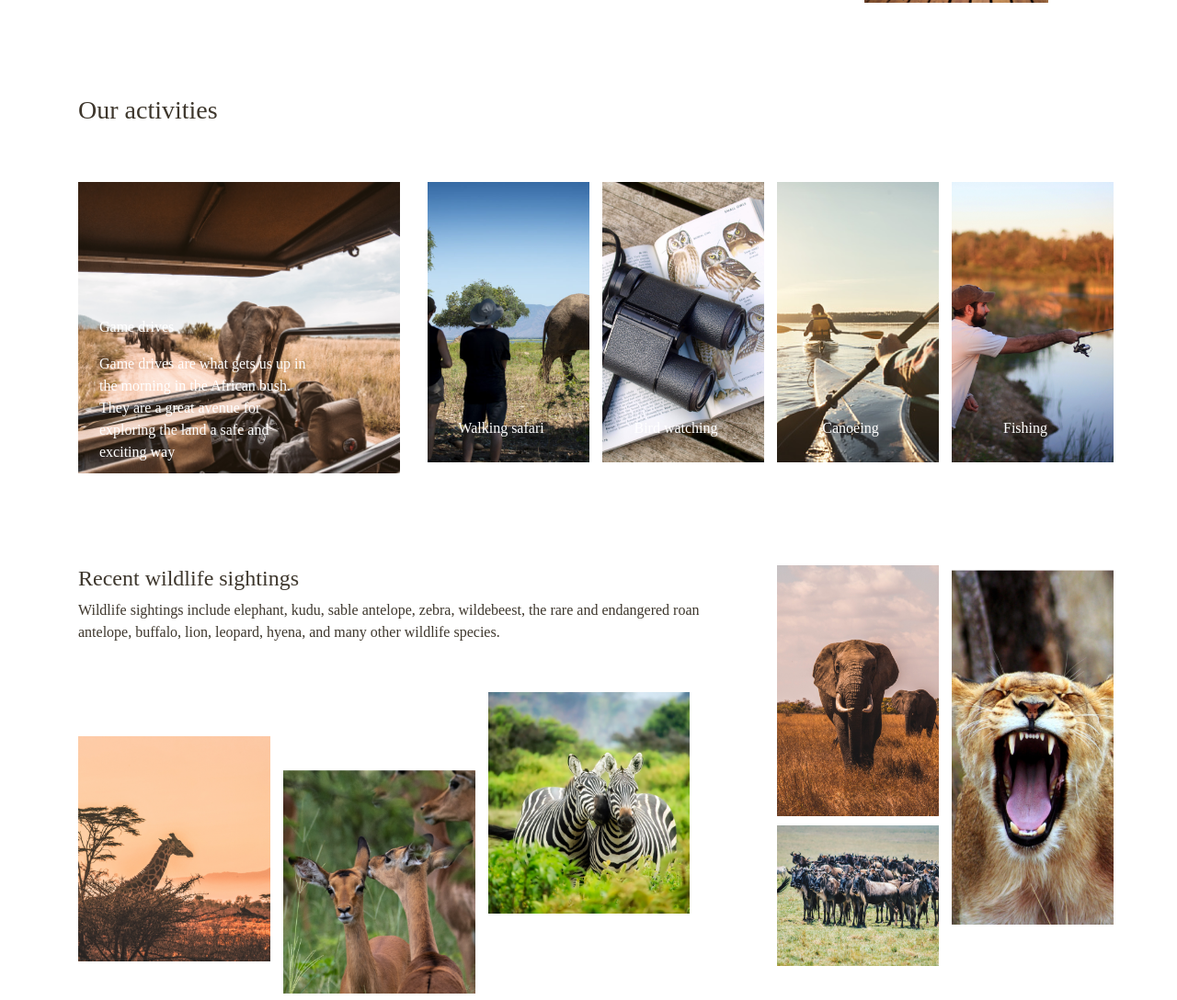
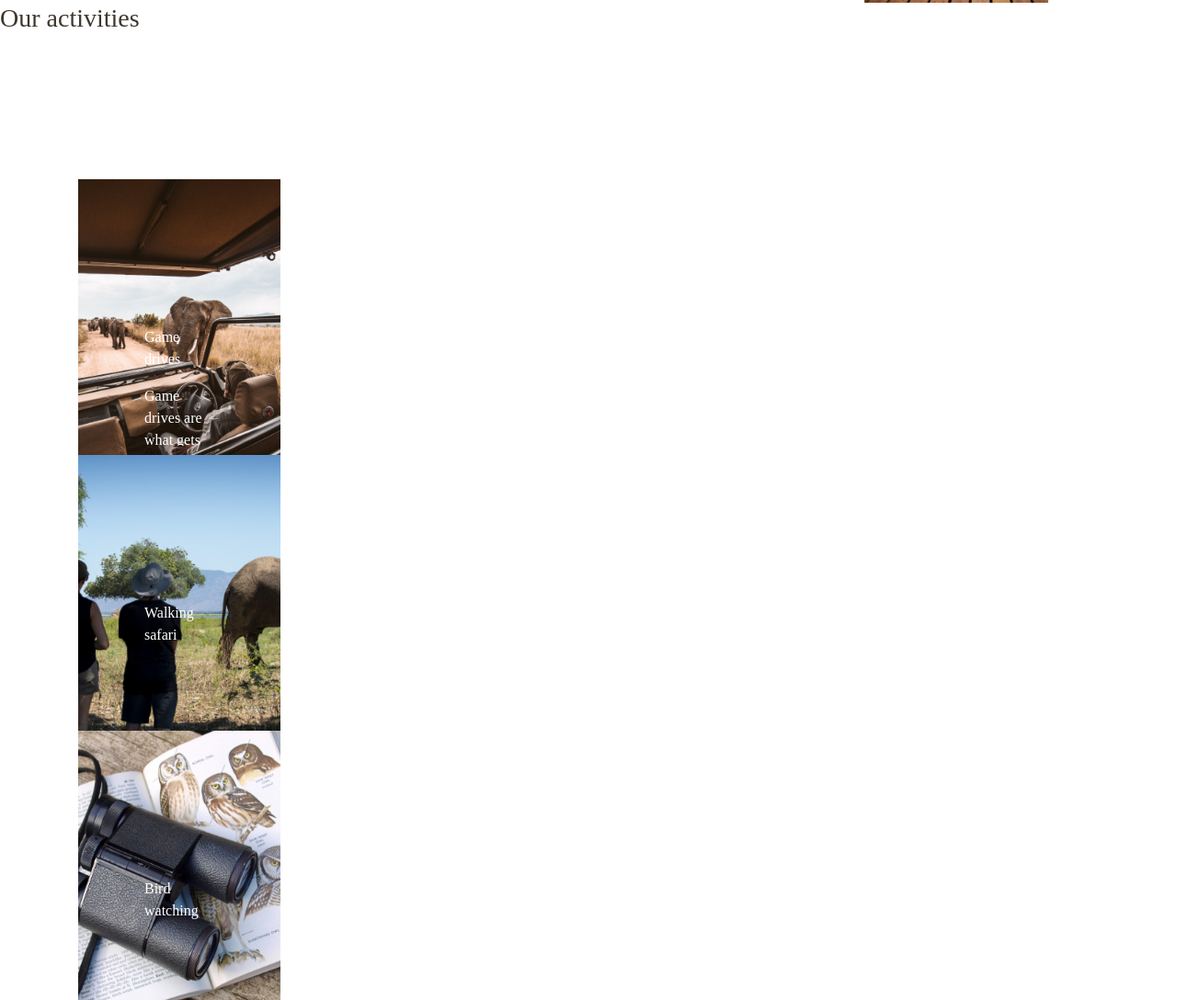
Before and after one commit to rmapanda/rudoboostrapfinal, a plain HTML site: page index.html in a window 1280 px wide. Shown: the part 1465-2553 px from the top of the page at 92% size. Drawn offline with nearby package versions, Linux system fonts and the light colour scheme.

Commit message:
first commit

```diff
--- a/index.html
+++ b/index.html
@@ -116,41 +116,65 @@
 
 
        <div class="activities">
-       <div class="container">
-        <div class="row">
-          <div class="col-md-4">
-            <h3>Our activities</h3>
-            <img class="pic3" src="img/Rectangle-53.png" alt="">
-            <div class="centered"><p>Game drives</p>
+        <h3>Our activities</h3>
+         <div class="container">
+
+       <div>
+        <div class="box">
+          <div class="imge">
+
+          <img class="pic3" src="img/Rectangle-53.png" alt="">
+        </div>
+
+
+            <div class="cont">
+              <p style="color:white ;">Game drives</p>
 
             <p>Game drives are what gets us up in the morning in the  African bush. They are a great avenue for exploring the land a safe and exciting way</p>
 
             </div>
+</div>
+</div>
 
+          <div class="box">
+            <div class="imge">
+            <img class="pic4" src="img/Rectangle 16.png" alt="">
+          </div>
+
+
+
+            <div class="cont"> <p>Walking safari</p> </div>
 
 
 
           </div>
 
-          <div class="col-md-2">
-            <img class="pic4" src="img/Rectangle 16.png" alt="">
-            <div class="team"> <p>Walking safari</p> </div>
+          <div class="box">
+
+            <div class="imge">
+            <img class="pic4" src="img/Rectangle 18.png" alt="">
+
           </div>
-
-          <div class="col-md-2">
-            <img class="pic4" src="img/Rectangle 18.png" alt="">
-            <div class="tm"><p>Bird watching</p></div>
+            <div class="cont"><p>Bird watching</p></div>
 
           </div>
 
-          <div class="col-md-2">
+          <div class="box">
+
+            <div class="imge">
             <img class="pic4" src="img/Rectangle 19.png" alt="">
-            <div class="tea"><p>Canoeing</p></div>
           </div>
 
-          <div class="col-md-2">
+            <div class="cont"><p>Canoeing</p></div>
+          </div>
+
+          <div class="box">
+
+            <div class="imge">
             <img class="pic4" src="img/Rectangle 20.png" alt="">
-            <div class="eam"><p>Fishing</p></div>
+          </div>
+
+            <div class="cont"><p>Fishing</p></div>
 
           </div>
 
@@ -164,7 +188,7 @@
 
        </div>
 
-      </div>
+      <!-- </div> -->
 
 <div class="recent">
       <div class="container">
--- a/style.css
+++ b/style.css
@@ -159,69 +159,54 @@ h3{
 
 }
 
-.pic3{width: 100%;
+.box{
+    position: relative;
+    width: 220px;
+    height: 300px;
+    background-color: #a91212;
+}
+
+.box .imge{
+    position: absolute;
+    top: 0;
+    left: 0;
+    width: 100%;
+    height: 100%;
+}
+
+
+.box .imge img{
+    position: absolute;
+    top: 0;
+    left: 0;
+    width: 100%;
+    height: 100%;
     object-fit: cover;
-    padding-top: 3px;
-    height: 40vh;
+    transition: 0.5s;
+}
+
+
+.box .cont{
+    position: absolute;
+    bottom: 10px;
+    left: 10%;
+    width: 80%;
+    height: 60%;
+    transition: 0.5s;
+    overflow: hidden;
+    padding: 50px;
+    color: #FFFFFF;
+
 
 
 }
 
-
-
-.pic4{width: 110%;
-    object-fit: cover;
-    padding-top: 95px;
-    height: 50vh;
-
-
-}
-
-.centered{ position: absolute;
-    top: 80%;
-    left: 40%;
-    transform: translate(-50%, -50%);
-    color: white;
-
-
-}
-
-
-
-.team{
-    position: absolute;
-    top: 90%;
-    left: 50%;
-    transform: translate(-50%, -50%);
-    color: white;
-
-}
-
-.tm{
-    position: absolute;
-    top: 90%;
-    left: 50%;
-    transform: translate(-50%, -50%);
-    color: white;
-
-}
-
-.tea{
-    position: absolute;
-    top: 90%;
-    left: 50%;
-    transform: translate(-50%, -50%);
-    color: white;
-
-}
-
-
-.eam{
-    position: absolute;
-    top: 90%;
-    left: 50%;
-    transform: translate(-50%, -50%);
-    color: white;
+.box:hover .cont{
+    position: relative;
+    width: 100%;
+    height: 100%;
+    bottom: 0;
+    left:0
 
 }
 
```
